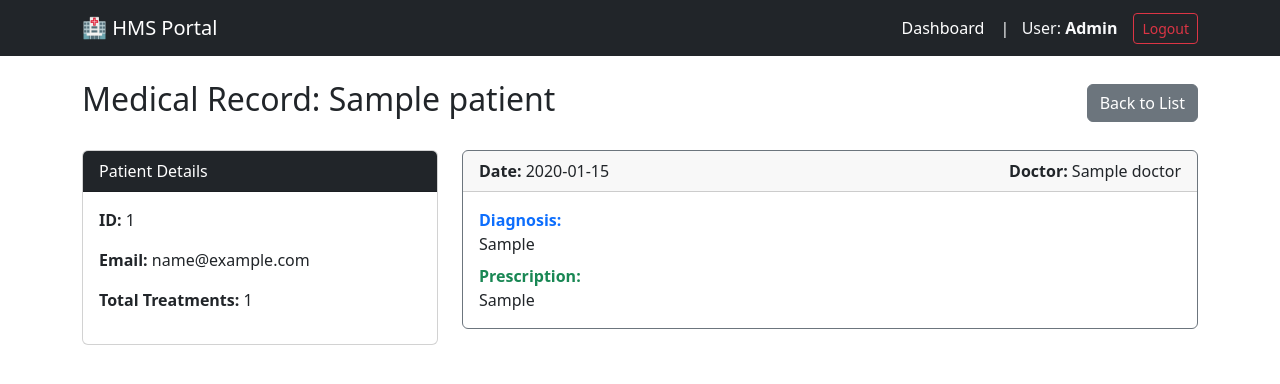
After one commit to Aadiaditya9421/hospital-management-system, a Flask app: page /admin/patient_history/1 in a window 1280 px wide. The commit adds this page. Shown: the top 384 px of the page. Run offline with Flask 3, Linux system fonts and the light colour scheme; a user stored in the database is signed in; tables that the repository leaves empty hold one stand-in row (values such as "Sample post").

Commit message:
Milestone-HMS Appointment-Treatment

```diff
--- a/hms_app/admin/routes.py
+++ b/hms_app/admin/routes.py
@@ -2,31 +2,34 @@ from flask import Blueprint, render_template, redirect, url_for, flash, request
 from flask_login import login_required
 from hms_app import db
 from hms_app.decorators import admin_required
-from hms_app.models import Doctor, Patient, Appointment, Department
+from hms_app.models import Doctor, Patient, Appointment, Department, Treatment
 from hms_app.admin.forms import AddDoctorForm, UpdateDoctorForm
 
 admin = Blueprint('admin', __name__)
 
-# --- Dashboard ---
+# 1. DASHBOARD WITH STATS
 @admin.route('/dashboard')
 @login_required
 @admin_required
 def dashboard():
+    doc_count = Doctor.query.count()
+    pat_count = Patient.query.count()
+    app_count = Appointment.query.count()
+
     stats = {
-        'doctors': Doctor.query.count(),
-        'patients': Patient.query.count(),
-        'appointments': Appointment.query.count()
+        'doctors': doc_count,
+        'patients': pat_count,
+        'appointments': app_count
     }
     return render_template('admin/dashboard.html', stats=stats)
 
-# --- Doctor Management ---
+# 2. MANAGE DOCTORS
 @admin.route('/doctors')
 @login_required
 @admin_required
 def manage_doctors():
     q = request.args.get('q')
     if q:
-        # Search by Name or Department
         doctors = Doctor.query.join(Department).filter(
             (Doctor.name.contains(q)) | (Department.name.contains(q))
         ).all()
@@ -39,8 +42,7 @@ def manage_doctors():
 @admin_required
 def add_doctor():
     form = AddDoctorForm()
-    # Populate department choices from DB
-    form.department.choices = [(d.id, d.name) for d in Department.query.all()]
+    form.department.choices = [(d.id, d.name) for d in Department.query.order_by('name').all()]
 
     if form.validate_on_submit():
         doctor = Doctor(
@@ -51,10 +53,10 @@ def add_doctor():
         doctor.set_password(form.password.data)
         db.session.add(doctor)
         db.session.commit()
-        flash(f'Dr. {form.name.data} added successfully!', 'success')
+        flash(f'Doctor {form.name.data} added successfully.', 'success')
         return redirect(url_for('admin.manage_doctors'))
 
-    return render_template('admin/add_doctor.html', form=form, title="Add Doctor")
+    return render_template('admin/add_doctor.html', title='Add New Doctor', form=form)
 
 @admin.route('/update_doctor/<int:id>', methods=['GET', 'POST'])
 @login_required
@@ -69,16 +71,15 @@ def update_doctor(id):
         doctor.email = form.email.data
         doctor.department_id = form.department.data
         db.session.commit()
-        flash('Doctor updated successfully.', 'success')
+        flash('Doctor profile updated!', 'success')
         return redirect(url_for('admin.manage_doctors'))
 
-    # Pre-fill form
     elif request.method == 'GET':
         form.name.data = doctor.name
         form.email.data = doctor.email
         form.department.data = doctor.department_id
 
-    return render_template('admin/add_doctor.html', form=form, title="Update Doctor")
+    return render_template('admin/add_doctor.html', title='Update Doctor', form=form)
 
 @admin.route('/delete_doctor/<int:id>', methods=['POST'])
 @login_required
@@ -87,10 +88,10 @@ def delete_doctor(id):
     doctor = Doctor.query.get_or_404(id)
     db.session.delete(doctor)
     db.session.commit()
-    flash('Doctor removed.', 'success')
+    flash('Doctor removed successfully.', 'success')
     return redirect(url_for('admin.manage_doctors'))
 
-# --- Patient Management ---
+# 3. MANAGE PATIENTS
 @admin.route('/patients')
 @login_required
 @admin_required
@@ -111,13 +112,26 @@ def delete_patient(id):
     patient = Patient.query.get_or_404(id)
     db.session.delete(patient)
     db.session.commit()
-    flash('Patient removed.', 'success')
+    flash('Patient removed successfully.', 'success')
     return redirect(url_for('admin.manage_patients'))
 
-# --- View Appointments ---
+# 4. VIEW ALL APPOINTMENTS
 @admin.route('/appointments')
 @login_required
 @admin_required
 def manage_appointments():
     appointments = Appointment.query.order_by(Appointment.appointment_time.desc()).all()
     return render_template('admin/manage_appointments.html', appointments=appointments)
+
+# 5. ADMIN VIEW PATIENT HISTORY (NEW FOR MILESTONE 6)
+@admin.route('/patient_history/<int:patient_id>')
+@login_required
+@admin_required
+def patient_history(patient_id):
+    patient = Patient.query.get_or_404(patient_id)
+
+    # Get all COMPLETED appointments with treatments
+    history = Appointment.query.filter_by(patient_id=patient_id, status='Completed')\
+        .order_by(Appointment.appointment_time.desc()).all()
+
+    return render_template('admin/patient_history.html', patient=patient, history=history)
--- /dev/null
+++ b/hms_app/templates/admin/patient_history.html
@@ -0,0 +1,43 @@
+{% extends "base.html" %}
+{% block content %}
+<div class="d-flex justify-content-between align-items-center mb-4">
+    <h2>Medical Record: {{ patient.name }}</h2>
+    <a href="{{ url_for('admin.manage_patients') }}" class="btn btn-secondary">Back to List</a>
+</div>
+
+<div class="row">
+    <div class="col-md-4">
+        <div class="card mb-3">
+            <div class="card-header bg-dark text-white">Patient Details</div>
+            <div class="card-body">
+                <p><strong>ID:</strong> {{ patient.id }}</p>
+                <p><strong>Email:</strong> {{ patient.email }}</p>
+                <p><strong>Total Treatments:</strong> {{ history|length }}</p>
+            </div>
+        </div>
+    </div>
+
+    <div class="col-md-8">
+        {% for record in history %}
+        <div class="card mb-3 border-secondary">
+            <div class="card-header d-flex justify-content-between">
+                <span><strong>Date:</strong> {{ record.appointment_time.strftime('%Y-%m-%d') }}</span>
+                <span><strong>Doctor:</strong> {{ record.doctor.name }}</span>
+            </div>
+            <div class="card-body">
+                <div class="mb-2">
+                    <strong class="text-primary">Diagnosis:</strong>
+                    <div>{{ record.treatment.diagnosis }}</div>
+                </div>
+                <div>
+                    <strong class="text-success">Prescription:</strong>
+                    <div>{{ record.treatment.prescription }}</div>
+                </div>
+            </div>
+        </div>
+        {% else %}
+        <div class="alert alert-warning">No treatment records found for this patient.</div>
+        {% endfor %}
+    </div>
+</div>
+{% endblock %}
```
Also changed, not shown: hms_app/templates/admin/manage_patients.html (+9 -1 lines).
